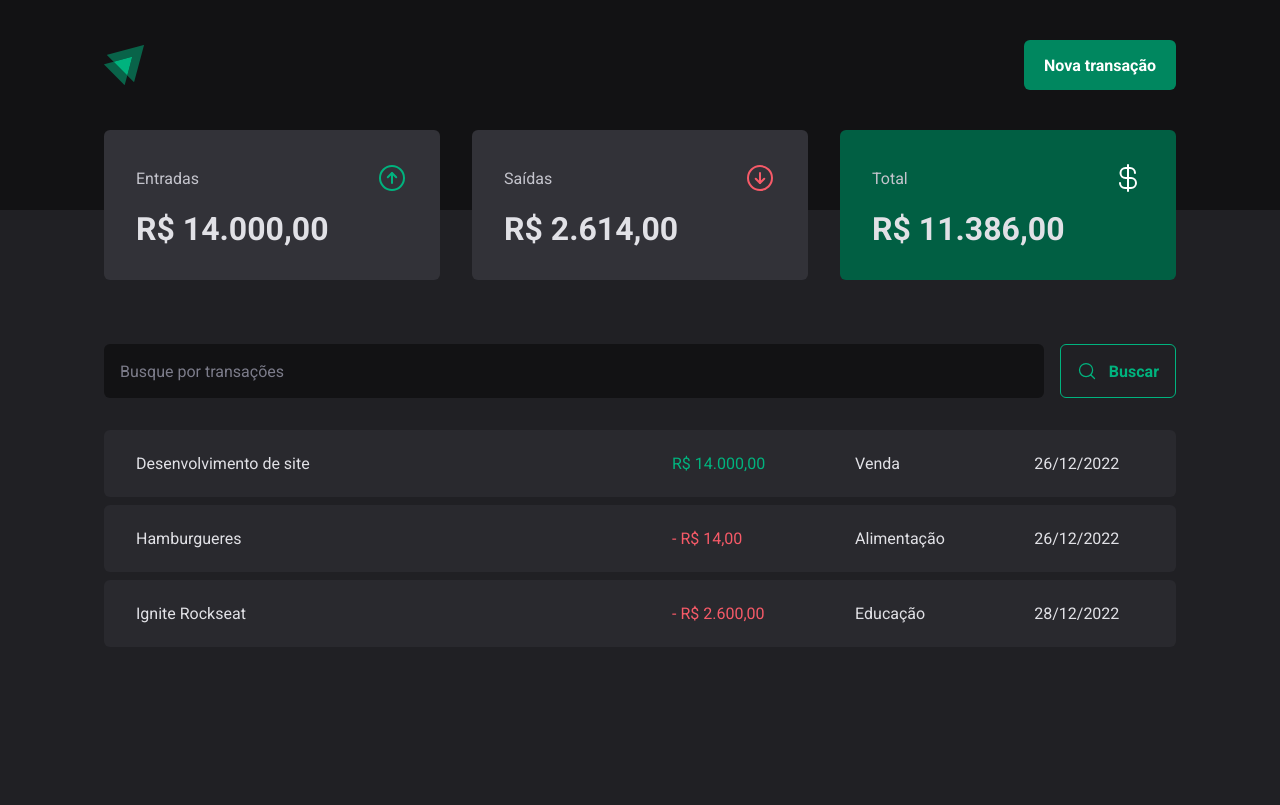
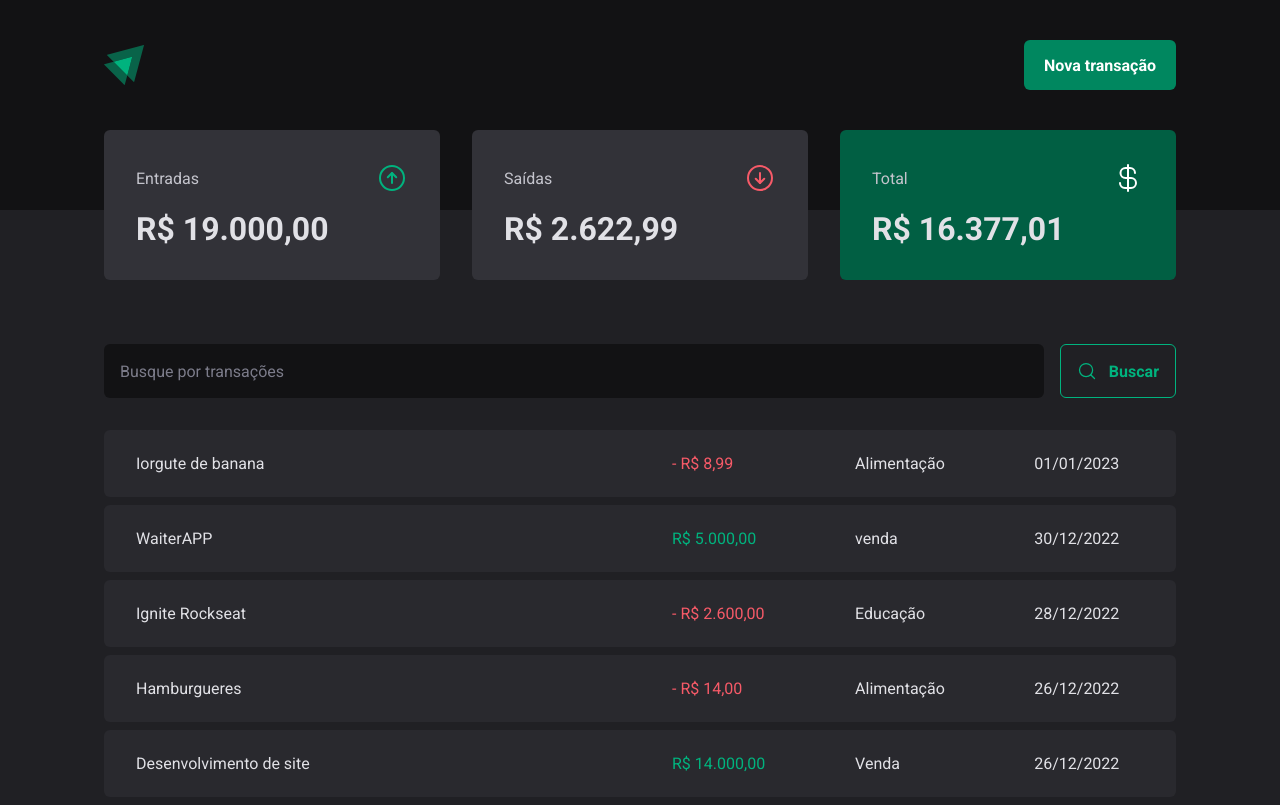
Before and after one commit to AlanDiogoR/Controle-finaceiro, a React (Vite) app in the folder Controle-finanças/: page / in a window 1280 px wide. Built offline with nearby package versions, Linux system fonts and the light colour scheme; data requests are answered from the project's data file.

Commit message:
conexão cm api

```diff
--- a/Controle-finanças/package.json
+++ b/Controle-finanças/package.json
@@ -6,6 +6,8 @@
   "scripts": {
     "dev": "vite",
     "dev:server": "json-server server.json -p 3333 -w -d 500",
+    "lint": "eslint src --ext .tsx, .ts",
+    "lint:fix": "eslint src --ext .tsx, .ts --fix",
     "build": "tsc && vite build",
     "preview": "vite preview"
   },
--- a/Controle-finanças/server.json
+++ b/Controle-finanças/server.json
@@ -1,5 +1,5 @@
 {
-  "transactions" : [
+  "transactions": [
     {
       "id": 1,
       "description": "Desenvolvimento de site",
@@ -23,6 +23,22 @@
       "category": "Educação",
       "price": 2600,
       "createAt": "2022-12-28 12:46"
+    },
+    {
+      "description": "WaiterAPP",
+      "price": 5000,
+      "category": "venda",
+      "type": "income",
+      "createAt": "2022-12-30T00:36:19.747Z",
+      "id": 4
+    },
+    {
+      "description": "Iorgute de banana",
+      "price": 8.99,
+      "category": "Alimentação",
+      "type": "outcome",
+      "createAt": "2023-01-01T00:13:44.119Z",
+      "id": 5
     }
   ]
 }
--- a/Controle-finanças/src/components/NewTransactionModal/index.tsx
+++ b/Controle-finanças/src/components/NewTransactionModal/index.tsx
@@ -4,6 +4,8 @@ import { Content, Overlay, CloseButton, TransactionType, TransactionTypeButton }
 import * as z from 'zod';
 import { zodResolver } from '@hookform/resolvers/zod';
 import { Controller, useForm } from 'react-hook-form';
+import { useContext } from 'react';
+import { TransactionContext } from '../../contexts/TransactionsContex';
 
 const newTransactionFormSchema = z.object({
   description: z.string(),
@@ -15,19 +17,29 @@ const newTransactionFormSchema = z.object({
 type NewTransactionFormInputs = z.infer<typeof newTransactionFormSchema>
 
 export function NewTransactionModal() {
+  const { createTransaction } = useContext(TransactionContext);
+
   const {
     control,
     register,
     handleSubmit,
-    formState: { isSubmitting }
+    formState: { isSubmitting },
+    reset
   } = useForm<NewTransactionFormInputs>({
     resolver: zodResolver(newTransactionFormSchema)
   });
 
   async function createNewTransaction(data: NewTransactionFormInputs) {
-    await new Promise(resolve => setTimeout(resolve, 2000));
+    const { description, category, price, type } = data;
 
-    console.log(data);
+    await createTransaction({
+      description,
+      price,
+      category,
+      type,
+    });
+
+    reset();
   }
 
   return (
--- a/Controle-finanças/src/contexts/TransactionsContex.tsx
+++ b/Controle-finanças/src/contexts/TransactionsContex.tsx
@@ -1,6 +1,5 @@
 import { createContext, ReactNode, useEffect, useState } from 'react';
 import { api } from '../lib/axios';
-
 interface Transaction {
   id: number;
   description: string;
@@ -10,9 +9,17 @@ interface Transaction {
   createAt: string;
 }
 
+interface CrateTransactionInput {
+  description: string,
+  price: number,
+  category: string,
+  type: 'income' | 'outcome',
+}
+
 interface TransactionContexType {
   transactions: Transaction[];
   fetchTransactions: (query?: string) => Promise<void>;
+  createTransaction: (data: CrateTransactionInput) => Promise<void>;
 }
 
 
@@ -28,18 +35,39 @@ export function TransactionsProvider({children}: TransactionsProviderProps) {
   async function fetchTransactions(query?: string) {
     const response = await api.get('/transactions', {
       params: {
+        _sort: 'createAt',
+        _order: 'desc',
         q: query,
       }
     });
 
     setTransactions(response.data);
   }
+
+  async function createTransaction(data: CrateTransactionInput) {
+    const { description, category, price, type } = data;
+
+    const response =await api.post('transactions', {
+      description,
+      price,
+      category,
+      type,
+      createAt: new Date(),
+    });
+
+    setTransactions(state => [response.data, ...state]);
+  }
+
   useEffect(() => {
     fetchTransactions();
   }, []);
   return (
     <TransactionContext.Provider
-      value={{ transactions, fetchTransactions }}
+      value={{
+        transactions,
+        fetchTransactions,
+        createTransaction,
+      }}
 
     >
       {children}
```
